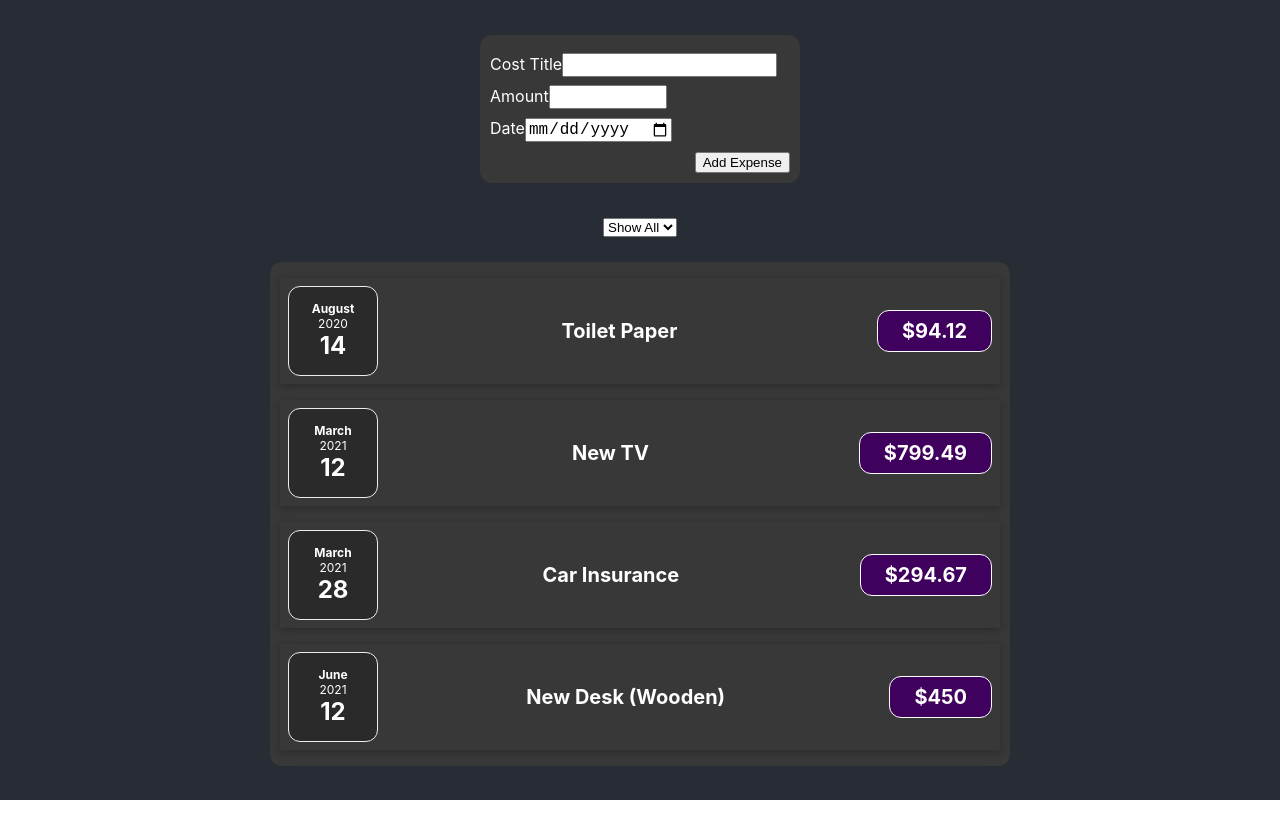
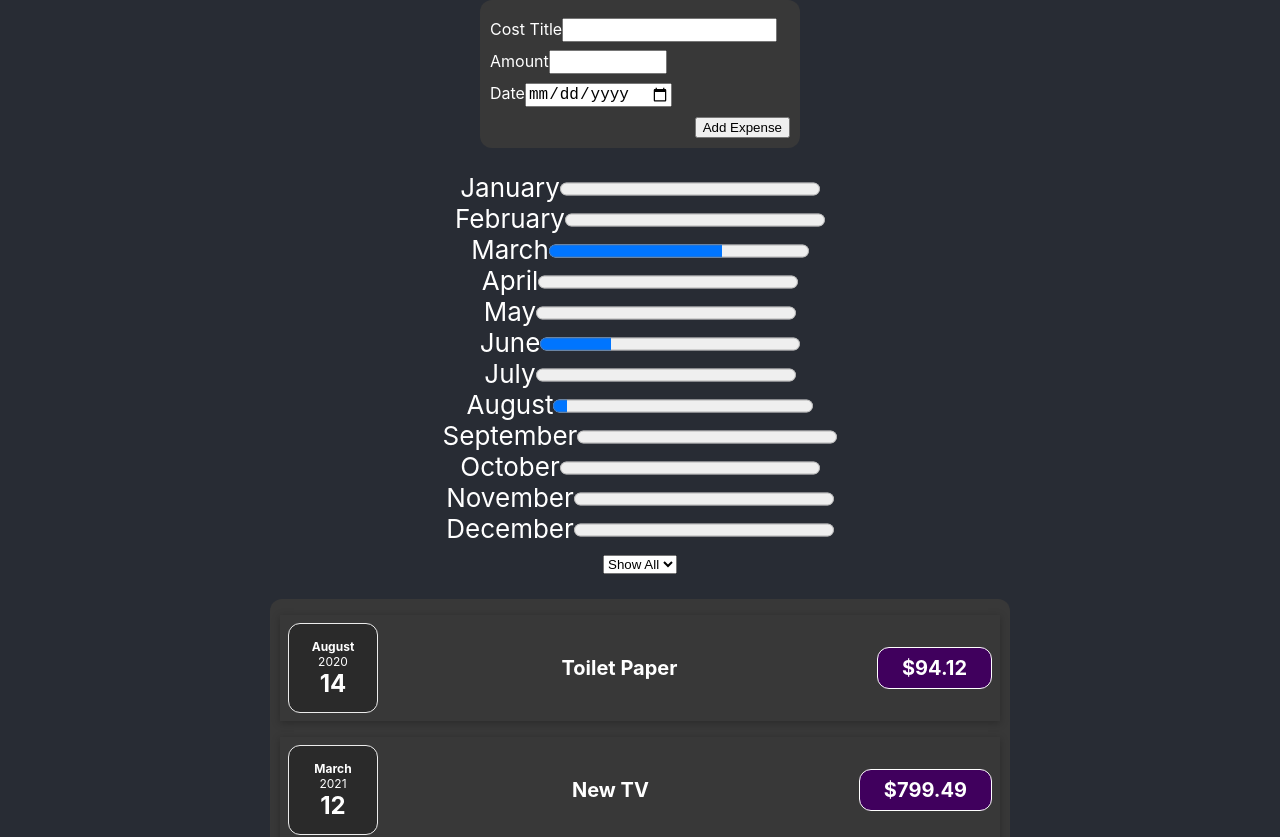
Before and after one commit to Adocresta/expense-list, a React (Create React App) app: page / in a window 1280 px wide. Shown: the top 837 px of the page. Before the commit the page ends 800 px from the top, so only its background shows below. Built offline with nearby package versions, Linux system fonts and the light colour scheme.

Commit message:
visual expense chart prototype

```diff
--- a/src/components/ExpenseForm/ExpenseForm.js
+++ b/src/components/ExpenseForm/ExpenseForm.js
@@ -10,7 +10,7 @@ const ExpenseForm = (props) => {
     // this value will be user for the first element only
     id: Math.random().toString(),
     title: "",
-    amount: "",
+    amount: 0,
     date: new Date(),
   });
 
--- /dev/null
+++ b/src/components/Expenses/ExpenseChart.js
@@ -0,0 +1,101 @@
+import React, { useState } from "react";
+
+const ExpenseChart = (props) => {
+  const { filteredExpenses } = props;
+  const [months, setMonths] = useState([
+    { monthName: "January", value: 0 },
+    { monthName: "February", value: 0 },
+    { monthName: "March", value: 0 },
+    { monthName: "April", value: 0 },
+    { monthName: "May", value: 0 },
+    { monthName: "June", value: 0 },
+    { monthName: "July", value: 0 },
+    { monthName: "August", value: 0 },
+    { monthName: "September", value: 0 },
+    { monthName: "October", value: 0 },
+    { monthName: "November", value: 0 },
+    { monthName: "December", value: 0 },
+  ]);
+
+  let progressBar = [];
+  let totalSpendingsThatYear = 0;
+
+  months.forEach((month) => {
+    filteredExpenses.forEach((expense) => {
+      if (
+        expense.date.toLocaleString("en-US", { month: "long" }) ===
+        month.monthName
+      ) {
+        month.value += expense.amount;
+      }
+    });
+  });
+
+  // when new expense created it added to month as a string BUG
+  months.forEach((month) => (totalSpendingsThatYear += month.value));
+
+  months.forEach((month) =>
+    progressBar.push(
+      <div key={Math.random()}>
+        <label htmlFor="">{month.monthName}</label>
+        <progress value={month.value} max={totalSpendingsThatYear}></progress>
+      </div>
+    )
+  );
+
+  return (
+    <div>
+      {progressBar}
+      {/* <div>
+        <label htmlFor="">January</label>
+        <progress></progress>
+      </div>
+      <div>
+        <label htmlFor="">February</label>
+        <progress></progress>
+      </div>
+      <div>
+        <label htmlFor="">March</label>
+        <progress value="32" max="100"></progress>
+      </div>
+      <div>
+        <label htmlFor="">April</label>
+        <progress></progress>
+      </div>
+      <div>
+        <label htmlFor="">May</label>
+        <progress></progress>
+      </div>
+      <div>
+        <label htmlFor="">June</label>
+        <progress></progress>
+      </div>
+      <div>
+        <label htmlFor="">July</label>
+        <progress></progress>
+      </div>
+      <div>
+        <label htmlFor="">August</label>
+        <progress></progress>
+      </div>
+      <div>
+        <label htmlFor="">September</label>
+        <progress></progress>
+      </div>
+      <div>
+        <label htmlFor="">October</label>
+        <progress></progress>
+      </div>
+      <div>
+        <label htmlFor="">November</label>
+        <progress></progress>
+      </div>
+      <div>
+        <label htmlFor="">December</label>
+        <progress></progress>
+      </div> */}
+    </div>
+  );
+};
+
+export default ExpenseChart;
--- a/src/components/Expenses/ExpenseList.js
+++ b/src/components/Expenses/ExpenseList.js
@@ -1,5 +1,6 @@
 import React, { useState } from "react";
 import Card from "../UI/Card";
+import ExpenseChart from "./ExpenseChart";
 import ExpenseItem from "./ExpenseItem";
 import "./ExpenseList.css";
 import ExpensesFilter from "./ExpensesFilter";
@@ -20,6 +21,7 @@ const ExpenseList = (props) => {
     return <ExpenseItem key={expense.id} expenses={expense} />;
   });
 
+  // conditionally renders the list JSX or the list not found warning
   const expensesContent =
     filteredExpensesList.length > 0 ? (
       <Card>
@@ -31,6 +33,7 @@ const ExpenseList = (props) => {
 
   return (
     <>
+      <ExpenseChart filteredExpenses={filteredExpensesList} />
       <ExpensesFilter
         className="u-margin-bottom-small"
         onYearSelect={setSelectedValue}
```
